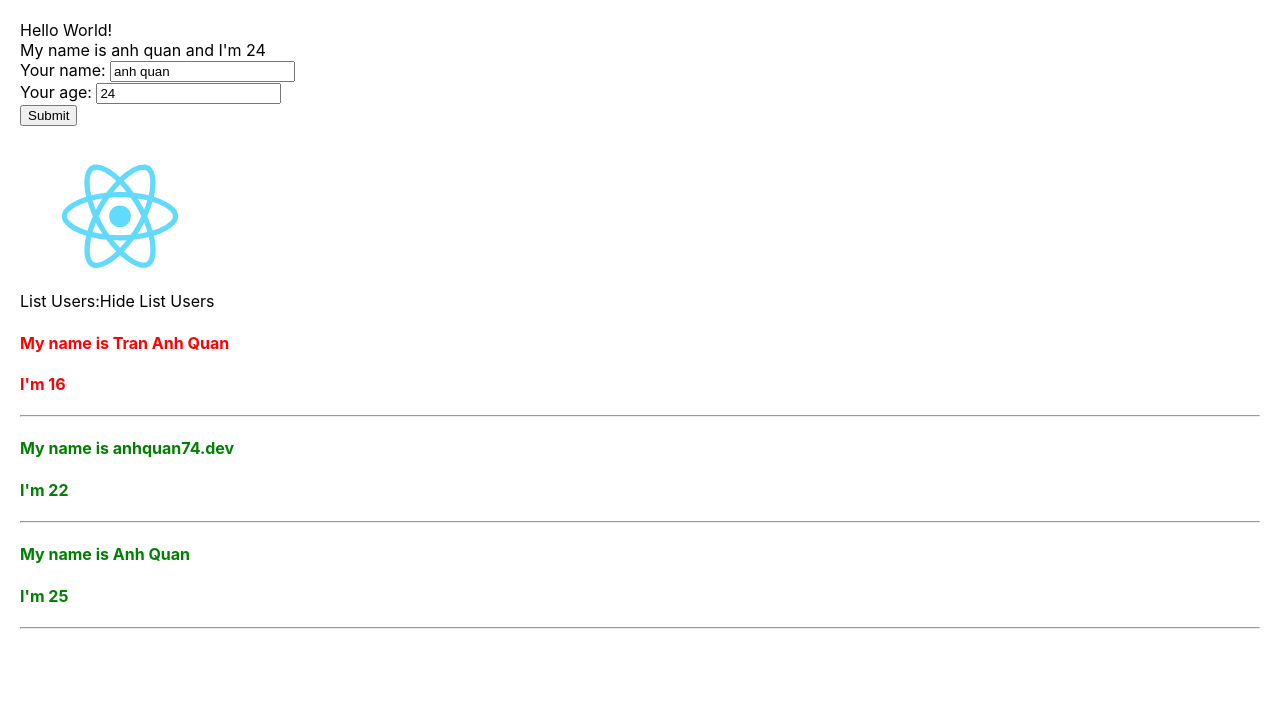
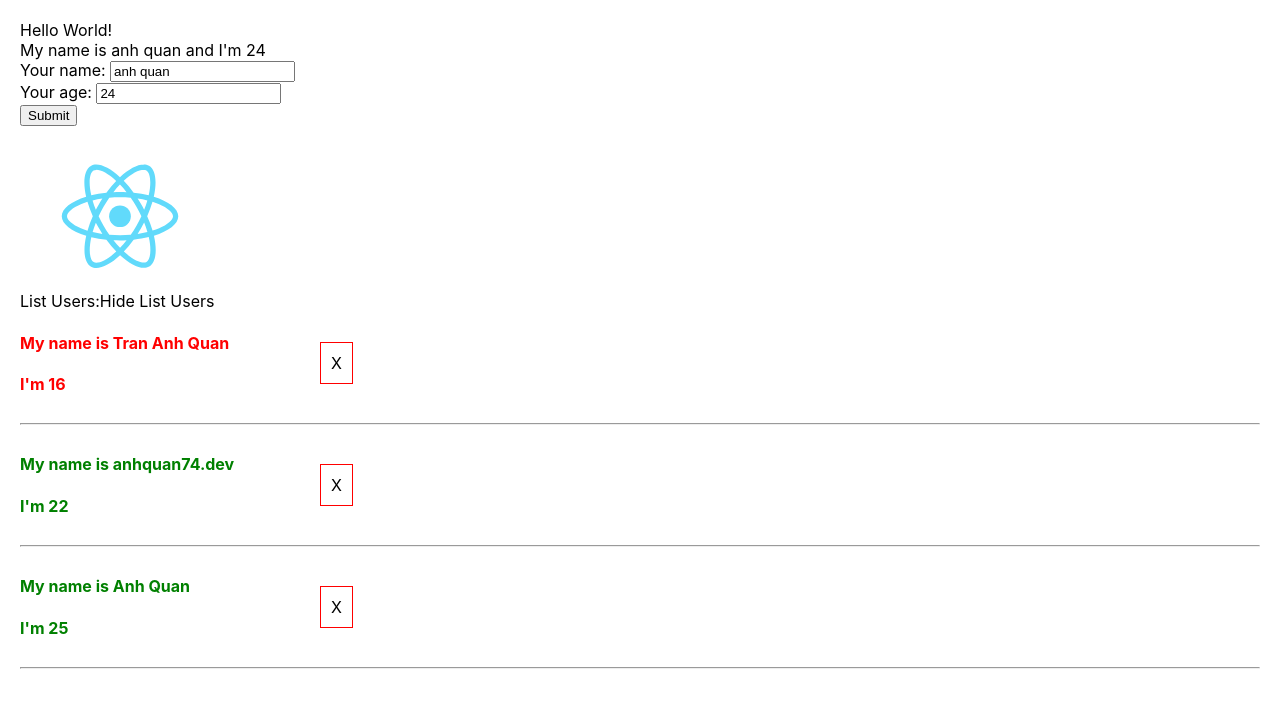
Before and after one commit to anhquan74-dev/learn-react-hoidanit, a React (Create React App) app: page / in a window 1280 px wide. Shown: the top 708 px of the page. Built offline with nearby package versions, Linux system fonts and the light colour scheme.

Commit message:
delete user

```diff
--- a/src/components/DisplayInfor.js
+++ b/src/components/DisplayInfor.js
@@ -13,6 +13,8 @@ class DisplayInfor extends React.Component {
         })
     }
 
+
+
     render() {
         console.log(this.props)
         const { listUsers } = this.props
@@ -26,19 +28,24 @@ class DisplayInfor extends React.Component {
                 </span>
 
                 {this.state.isShowListUsers &&
-                    (<div>
+                    (<>
                         {
                             listUsers.map((user, index) => {
                                 return (
-                                    <div key={user.id} className={user.age > 18 ? 'green' : 'red'}>
-                                        <h4>My name is {user.name}</h4>
-                                        <h4>I'm {user.age}</h4>
+                                    <>
+                                        <div className="user-item">
+                                            <div key={user.id} className={`user-item-content ${(user.age > 18 ? 'green' : 'red')}`}>
+                                                <h4>My name is {user.name}</h4>
+                                                <h4>I'm {user.age}</h4>
+                                            </div>
+                                            <span className="delete-btn" onClick={() => this.props.handleDeleteUser(user.id)}>X</span>
+                                        </div>
                                         <hr />
-                                    </div>
+                                    </>
                                 )
                             })
                         }
-                    </div>)
+                    </>)
                 }
             </div>
         )
--- a/src/components/DisplayInfor.scss
+++ b/src/components/DisplayInfor.scss
@@ -1,11 +1,25 @@
 .display-infor-container {
-    .red {
-        color: red;
+    .user-item {
+        display: flex;
+        align-items: center;
+
+        .user-item-content {
+            width: 300px;
+        }
+
+        .delete-btn {
+            padding: 10px;
+            border: 1px solid red;
+        }
+        .red {
+            color: red;
+        }
+
+        .green {
+            color: green;
+        }
     }
 
-    .green {
-        color: green;
-    }
     img {
         width: 200px;
     }
--- a/src/components/MyComponent.js
+++ b/src/components/MyComponent.js
@@ -30,6 +30,12 @@ class MyComponent extends React.Component {
         console.log(user)
     }
 
+    handleDeleteUser = (userId) => {
+        this.setState({
+            listUsers: this.state.listUsers.filter((user) => user.id !== userId)
+        })
+    }
+
     render() {
         return (
             <>
@@ -39,6 +45,7 @@ class MyComponent extends React.Component {
                 <br />
                 <DisplayInfor
                     listUsers={this.state.listUsers}
+                    handleDeleteUser={this.handleDeleteUser}
                 />
             </>
         );
```
